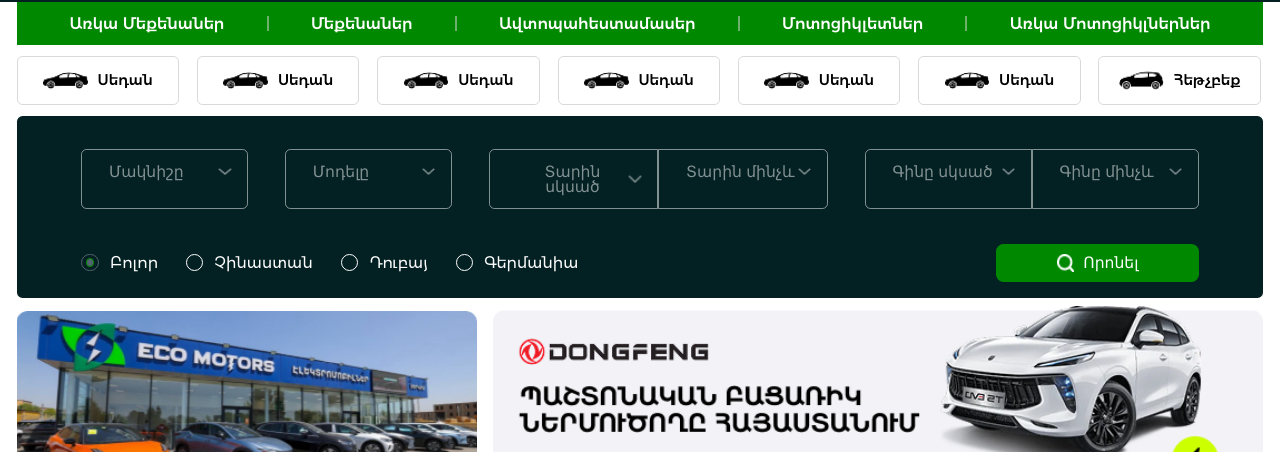
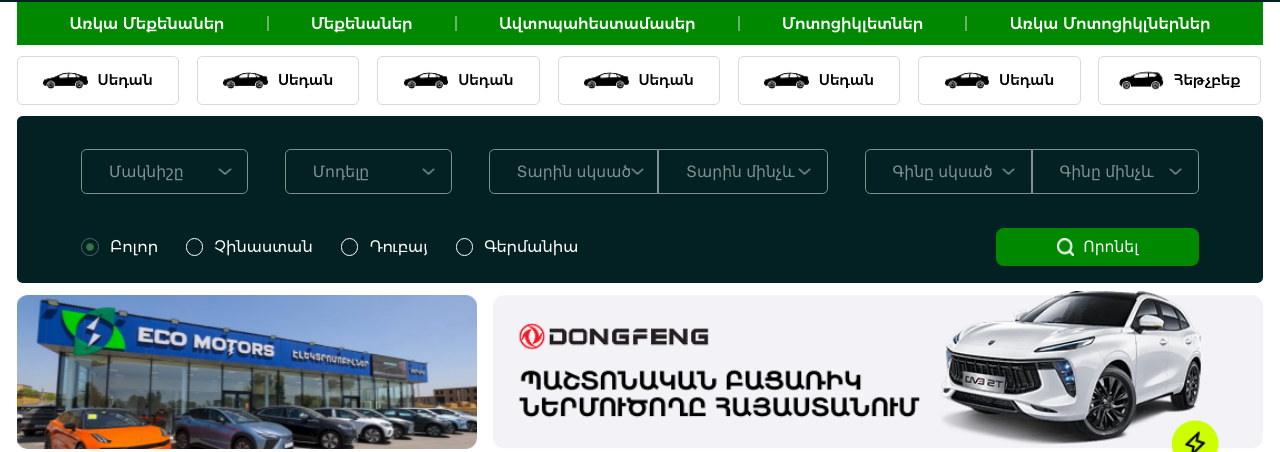
Before and after one commit to Kagenooi/ecomotors, a plain HTML site: page index.html in a window 1280 px wide. Shown: the part 182-634 px from the top of the page. Drawn offline with nearby package versions, Linux system fonts and the light colour scheme.

Commit message:
дфгхй

```diff
--- a/scss/_filter.scss
+++ b/scss/_filter.scss
@@ -225,6 +225,7 @@
             @media (max-width: 768px) {
                 max-width: 100%;
             }
+
             &:hover {
                 background: #00c700;
             }
@@ -270,6 +271,9 @@
             line-height: 100%;
             color: #FFFFFF80;
             text-align: center;
+            white-space: nowrap;
+            text-overflow: ellipsis;
+            display: inline-block;
 
             @media (max-width: 768px) {
                 font-size: 12px;
@@ -380,6 +384,7 @@
         @media (max-width: 768px) {
             min-width: 127px;
         }
+
         &.active {
             transition: .2s;
             opacity: 1;
```
Also changed, not shown: scss/catalog/catalog.css, scss/homepage/index.css, scss/product/product.css, scss/spareparts/spareparts.css, 4 other files.
